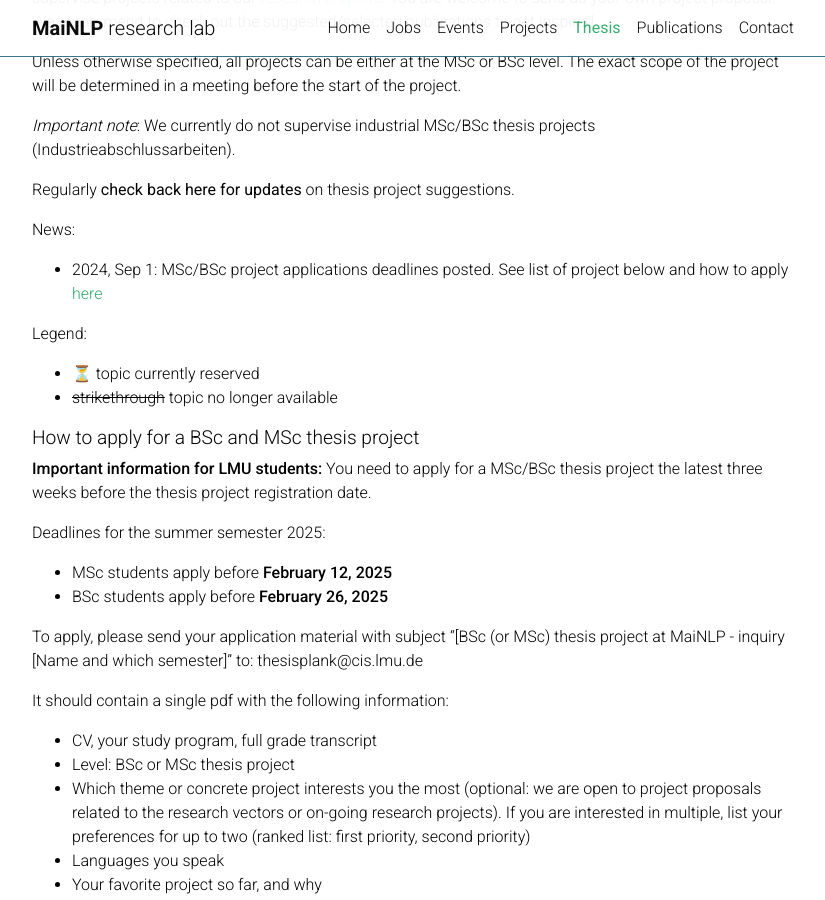
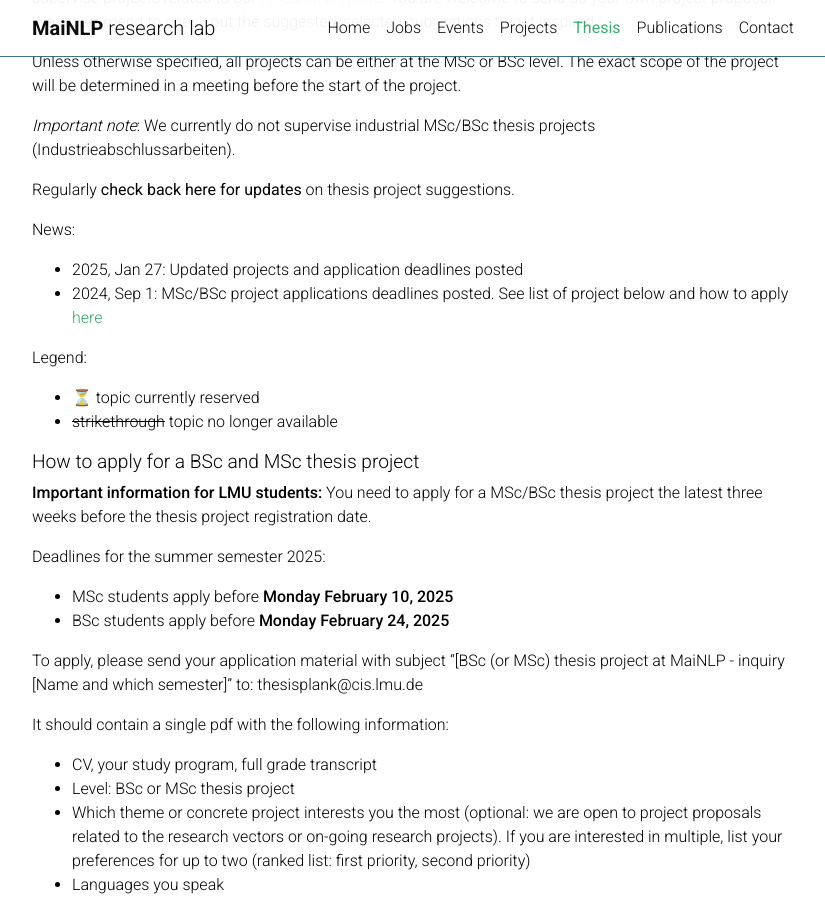
Before and after one commit to mainlp/mainlp.github.io, a Jekyll site: the page built from _pages/thesis.md, in a window 1280 px wide and 900 px high, scrolled down 276 px. Shown: the whole window, without its empty margins (223-1048 px from the left). Built offline with Jekyll 4.4.1, drawn with Linux system fonts in a browser that asks for light colours; emoji names are drawn with the system emoji font; comment, search, counter and statistics services are not loaded; a style sheet for code colours, icons or effects is not loaded.

Commit message:
Update thesis.md

```diff
--- a/_pages/thesis.md
+++ b/_pages/thesis.md
@@ -21,6 +21,7 @@ News:
 
 <!-- - 2024, Feb 26: Thank you all for your interest! We are closed for further thesis applications for the upcoming summer semester  -->
 
+- 2025, Jan 27: Updated projects and application deadlines posted
 - 2024, Sep 1: MSc/BSc project applications deadlines posted. See list of project below and how to apply <a href="#howtoapply">here</a>
 
 Legend:
@@ -41,8 +42,8 @@ Legend:
 
 Deadlines for the summer semester 2025:
 
-- MSc students apply before **February 12, 2025**
-- BSc students apply before **February 26, 2025**
+- MSc students apply before **Monday February 10, 2025**
+- BSc students apply before **Monday February 24, 2025**
 
 <!--
 
```
